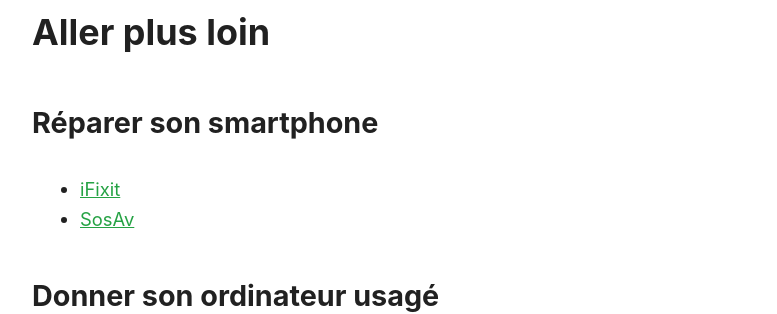
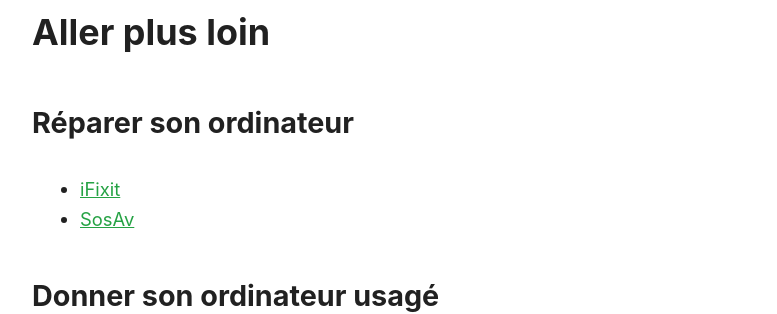
Before and after one commit to Slandais/slandais.github.io, a Jekyll site: the page built from _posts/2021-06-15-acheter-ordinateur-portable.md, in a window 1280 px wide and 900 px high, scrolled down 4724 px. Shown: the part 300-614 px from the top of the window, without its empty margins (248-1025 px from the left). Built offline with Jekyll 4.4.1, drawn with Linux system fonts in a browser that asks for light colours.

Commit message:
Update 2021-06-15-acheter-ordinateur-portable.md

```diff
--- a/_posts/2021-06-15-acheter-ordinateur-portable.md
+++ b/_posts/2021-06-15-acheter-ordinateur-portable.md
@@ -98,7 +98,7 @@ Le framework est un ordinateur qui mise sur l'auto-réparabilité, celui-ci se v
 
 ## Aller plus loin
 
-### Réparer son smartphone
+### Réparer son ordinateur
 
 * [iFixit](https://fr.ifixit.com/)
 * [SosAv](https://www.sosav.fr/)
```
